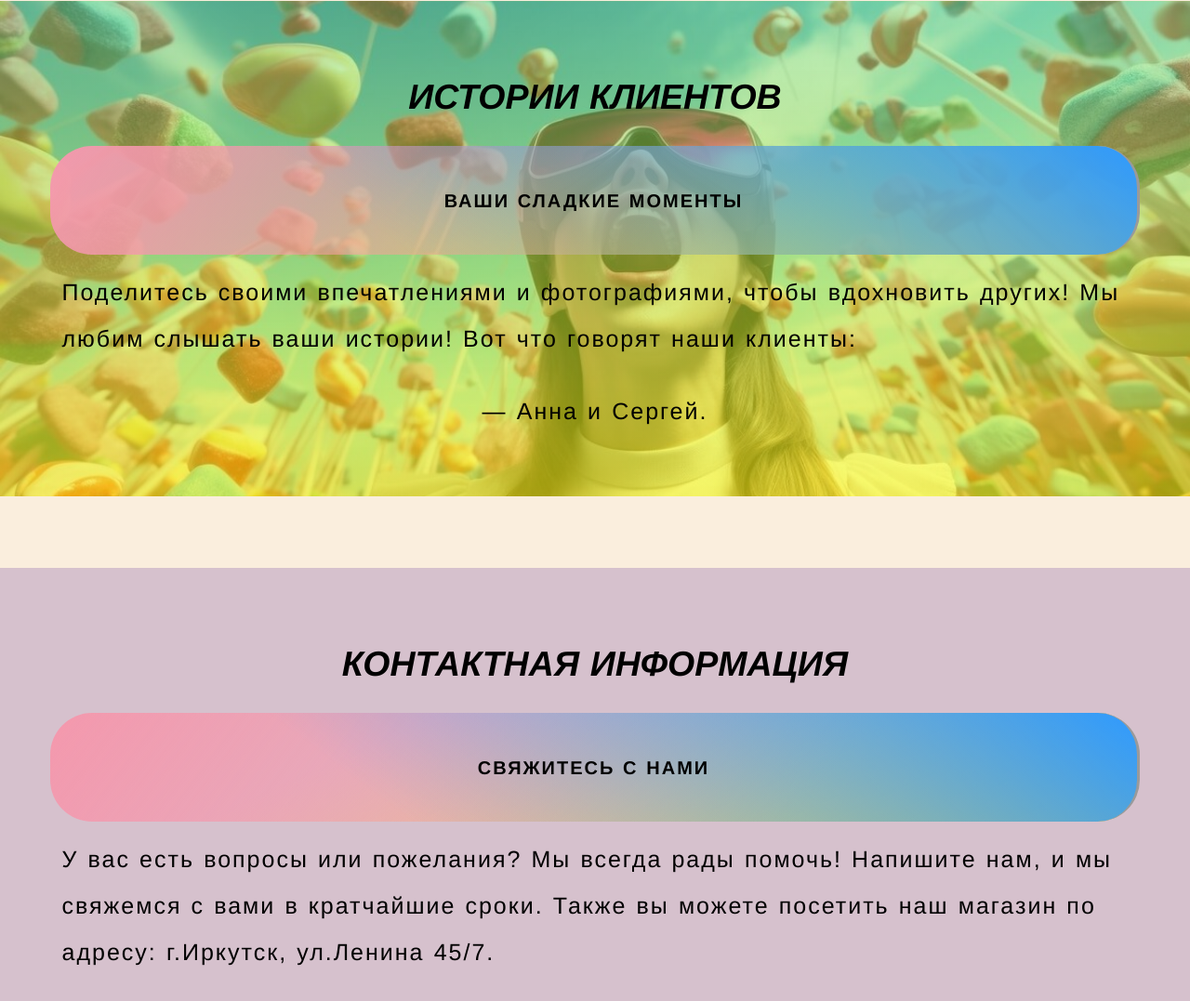
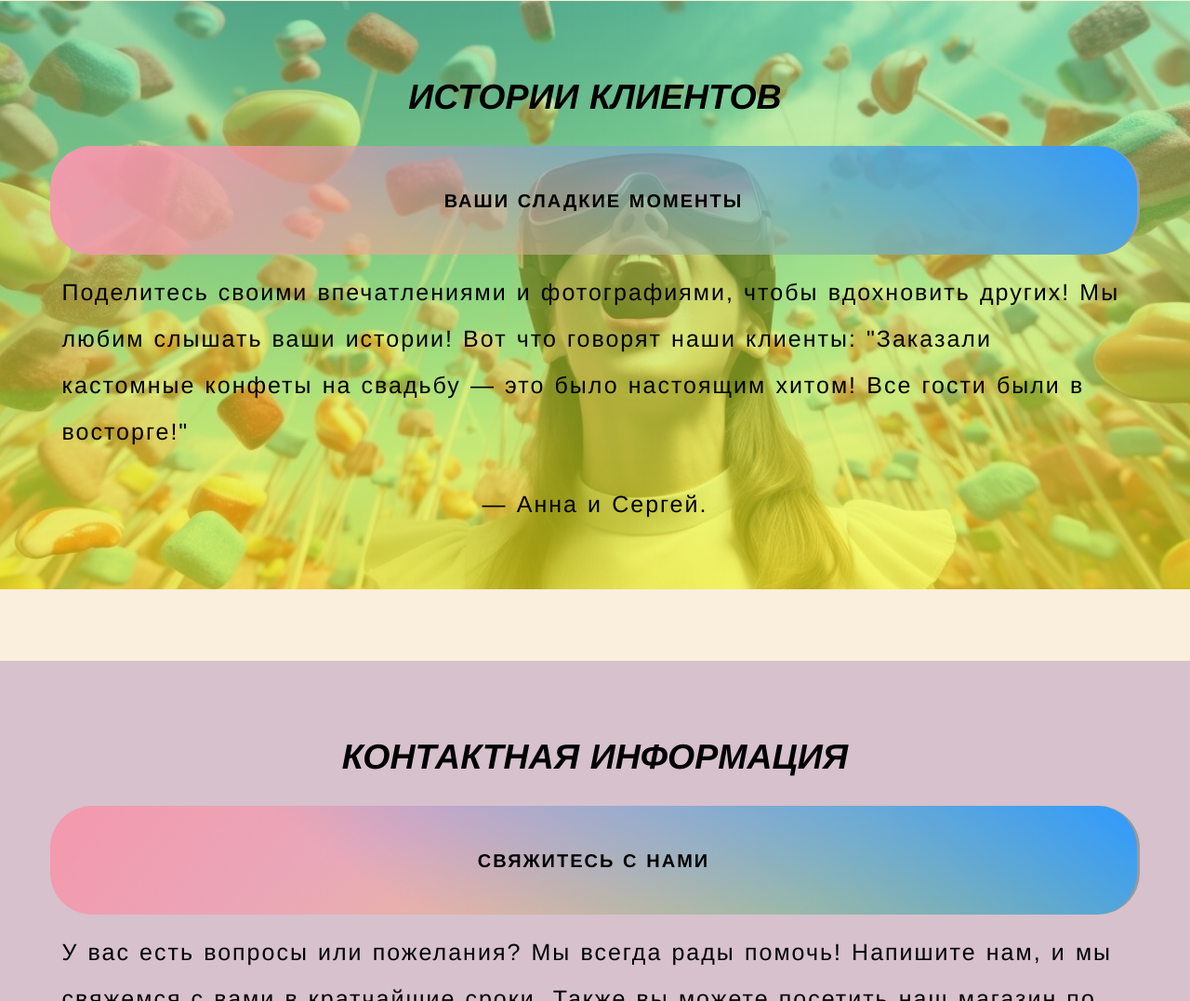
Before and after one commit to Crooak/Linf, a plain HTML site: page index.html in a window 1280 px wide. Shown: the part 3810-4887 px from the top of the page at 93% size. Drawn offline with Linux system fonts and the light colour scheme.

Commit message:
Update index.html

```diff
--- a/index.html
+++ b/index.html
@@ -79,7 +79,7 @@
         <section class="six">
             <h2>Истории клиентов</h2>
             <p class="h3">Ваши сладкие моменты</p>
-            <p> Поделитесь своими впечатлениями и фотографиями, чтобы вдохновить других! Мы любим слышать ваши истории! Вот что говорят наши клиенты: </p>
+            <p> Поделитесь своими впечатлениями и фотографиями, чтобы вдохновить других! Мы любим слышать ваши истории! Вот что говорят наши клиенты: "Заказали кастомные конфеты на свадьбу — это было настоящим хитом! Все гости были в восторге!" </p>
             <p class="clients">— Анна и Сергей.</p>
         </section>
 
```
